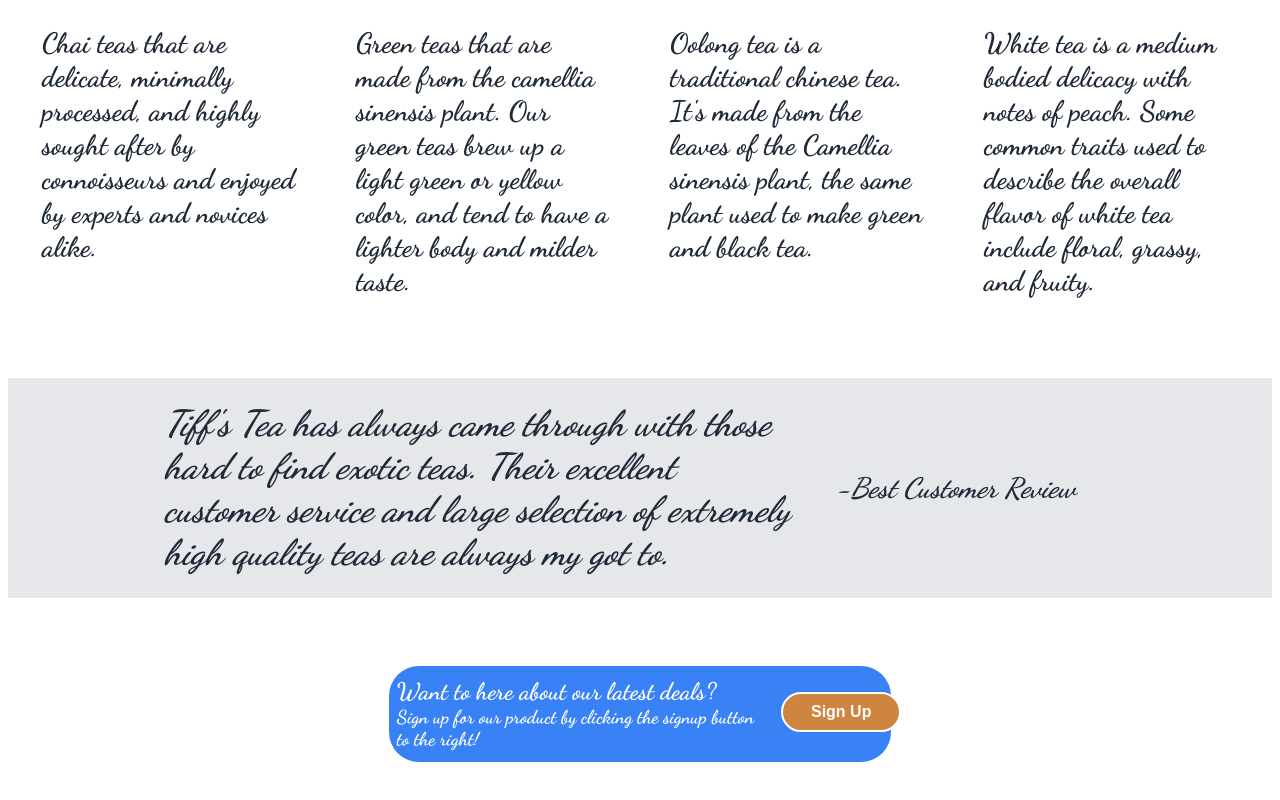
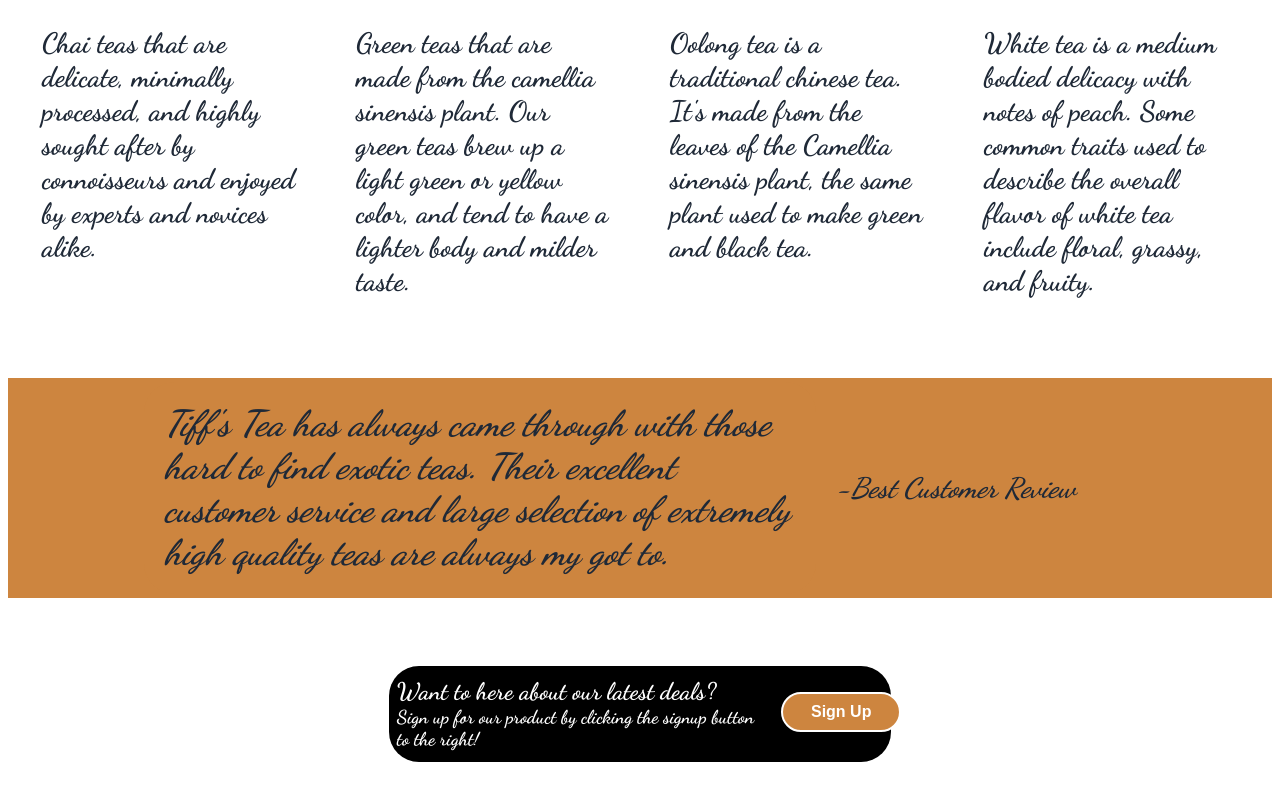
Before and after one commit to Yellowfoam/Flex, a plain HTML site: page index.html in a window 1280 px wide. Shown: the part 1121-1921 px from the top of the page. Drawn offline with Linux system fonts and the light colour scheme.

Commit message:
color adjustements

```diff
--- a/style.css
+++ b/style.css
@@ -146,8 +146,6 @@ nav {
          margin: 0;
 
 
-
-
      }
 
      p {
@@ -175,13 +173,13 @@ nav {
          display: flex;
          justify-content: center;
          align-items: center;
-         background-color: #E5E7EB;
+         background-color: peru;
          height: 220px
 
      }
 
      .review {
-         background-color: #E5E7EB;
+         background-color: peru;
          color: #1F2937;
          font-size: 36px;
          max-height: 300px;
@@ -223,7 +221,7 @@ nav {
      #container_four {
          display: flex;
          flex-direction: wrap;
-         background-color: #3882F6;
+         background-color: black;
          width: 38vw;
          height: 80px;
          justify-content: center;
@@ -246,7 +244,6 @@ nav {
          height: 40px;
 
 
-
      }
      .action {
          display: flex;
@@ -260,7 +257,7 @@ nav {
         #footer {
             width: 100vw;
             height: 60px;
-            background-color: #1F2937;
+            background-color: black;
             color: white;
             bottom: 0;
             position: fixed;
```
